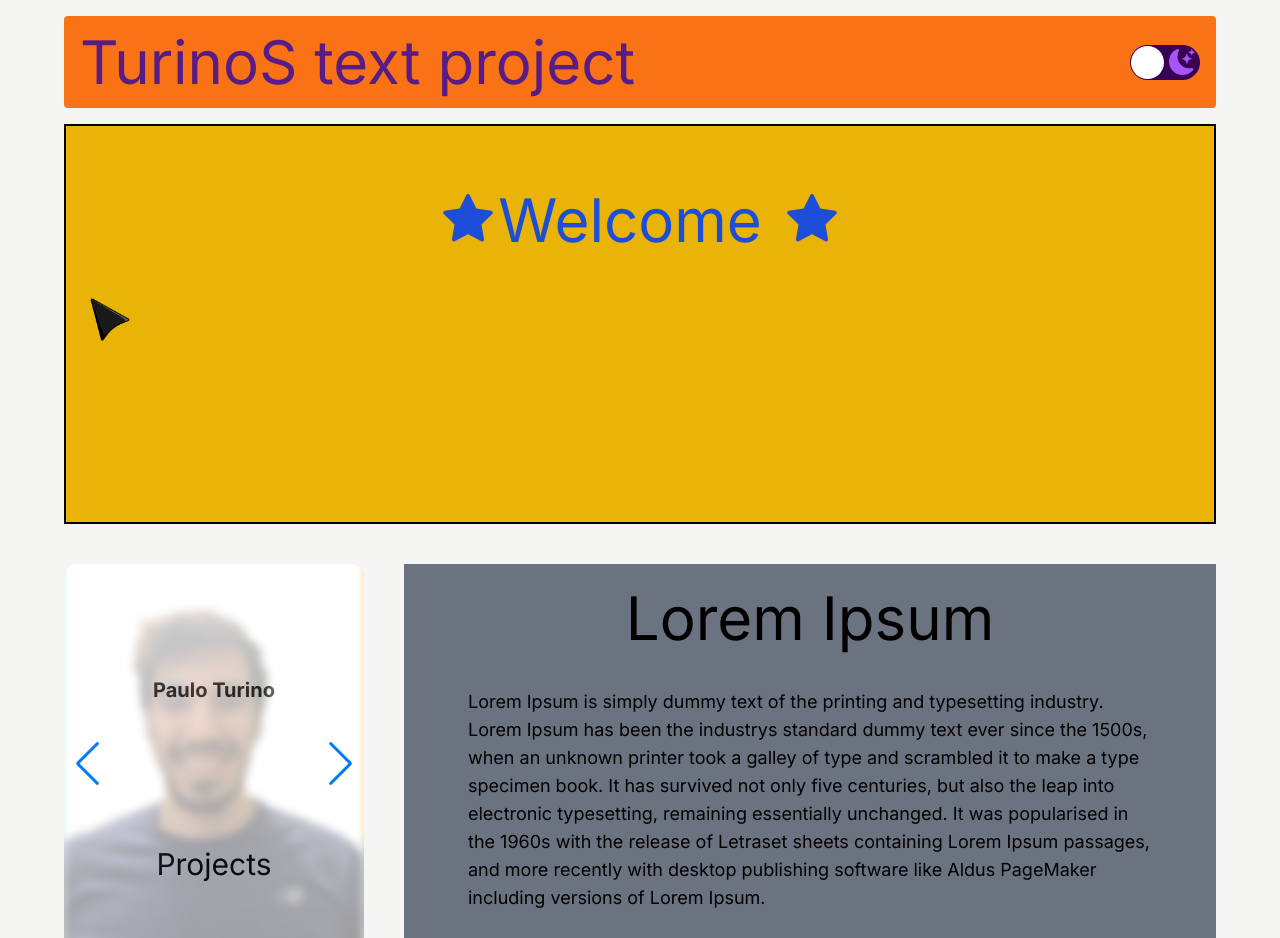
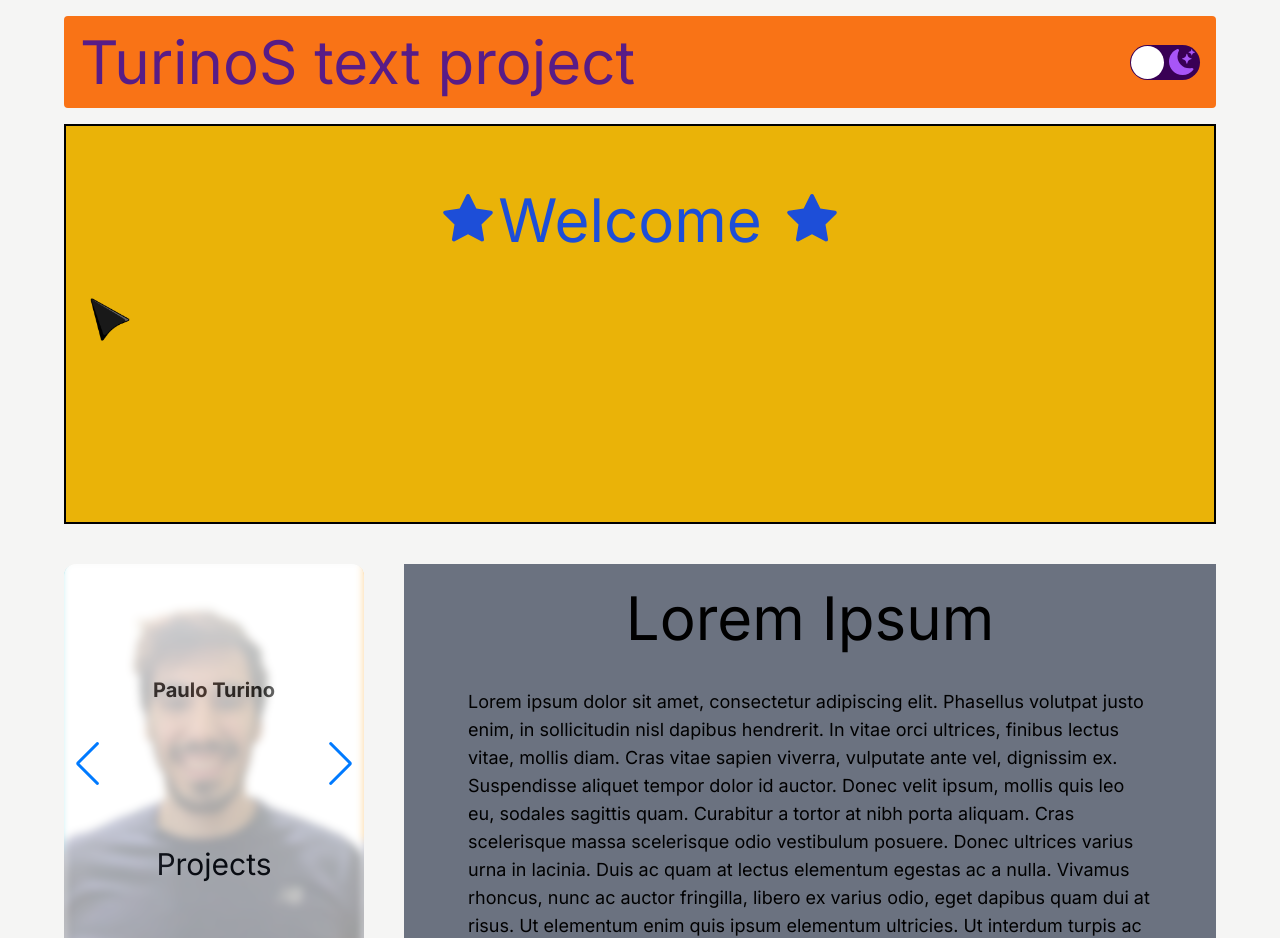
Before and after one commit to TurinoS/Motion-Page-Demo, a Next.js app: page / in a window 1280 px wide. Shown: the top 938 px of the page. Built offline with nearby package versions, Linux system fonts and the light colour scheme.

Commit message:
adicionando texto do lorem ipsum

```diff
--- a/src/app/page.tsx
+++ b/src/app/page.tsx
@@ -6,10 +6,10 @@ import img2 from "../../public/foto-perfil-2.png";
 import img3 from "../../public/foto-perfil-3.png";
 import cursor from "../../public/pointer.png";
 import { useEffect, useRef } from "react";
-import { useTheme } from 'next-themes';
+import { useTheme } from "next-themes";
 import { AiFillStar } from "react-icons/ai";
 import { BsFillMoonStarsFill, BsFillSunFill } from "react-icons/bs";
-import Switch from 'react-switch';
+import Switch from "react-switch";
 import { Typewriter, Cursor } from "react-simple-typewriter";
 import Tilt from "react-parallax-tilt";
 import "swiper/css";
@@ -26,7 +26,7 @@ import "aos/dist/aos.css";
 register();
 
 export default function Home() {
-  const {theme, setTheme} = useTheme();
+  const { theme, setTheme } = useTheme();
   const imgRef = useRef<HTMLDivElement>(null);
   const sectionRef = useRef<HTMLDivElement>(null);
   const bodyRef = useRef<HTMLDivElement>(null);
@@ -48,37 +48,43 @@ export default function Home() {
 
   const drawTrail = (x: number, y: number) => {
     if (sectionRef.current) {
-    const div = document.createElement('div');
-    div.classList.add('triangle')
+      const div = document.createElement("div");
+      div.classList.add("triangle");
       div.style.top = y + "px";
       div.style.left = x + "px";
 
       sectionRef.current?.append(div);
 
-    if(sectionRef.current?.childNodes.length > 25) {
+      if (sectionRef.current?.childNodes.length > 25) {
         eraseTrail();
       } else {
         setTimeout(() => {
           eraseTrail();
-      }, 1500)
+        }, 1500);
       }
-  }}
+    }
+  };
 
   const eraseTrail = () => {
-    sectionRef.current?.removeChild(sectionRef.current.childNodes[2])
-  }
+    sectionRef.current?.removeChild(sectionRef.current.childNodes[2]);
+  };
 
   return (
-    <main onMouseMove={(e) => {
+    <main
+      onMouseMove={(e) => {
         handleMouseMove(e);
-    }} className="flex flex-col p-16 pt-0 text-6xl">
+      }}
+      className="flex flex-col p-16 pt-0 text-6xl"
+    >
       <header className="flex justify-between items-center p-4 rounded my-4">
         <h1>TurinoS text project</h1>
         <Switch
-          onChange={() => setTheme(theme === 'dark' ? 'light' : 'dark')}
-          checked={theme === 'dark' ? true : false}
+          onChange={() => setTheme(theme === "dark" ? "light" : "dark")}
+          checked={theme === "dark" ? true : false}
           checkedIcon={<BsFillSunFill className="pt-1 ml-1 text-3xl" />}
-          uncheckedIcon={<BsFillMoonStarsFill className="pt-1 ml-1 text-3xl text-purple-500" />}
+          uncheckedIcon={
+            <BsFillMoonStarsFill className="pt-1 ml-1 text-3xl text-purple-500" />
+          }
           height={35}
           width={70}
           onColor="#550000"
@@ -171,16 +177,21 @@ export default function Home() {
             data-aos-duration="1000"
           >
             <h2 className="text-lg mt-10">
-              Lorem Ipsum is simply dummy text of the printing and typesetting
-              industry. Lorem Ipsum has been the industrys standard dummy text
-              ever since the 1500s, when an unknown printer took a galley of
-              type and scrambled it to make a type specimen book. It has
-              survived not only five centuries, but also the leap into
-              electronic typesetting, remaining essentially unchanged. It was
-              popularised in the 1960s with the release of Letraset sheets
-              containing Lorem Ipsum passages, and more recently with desktop
-              publishing software like Aldus PageMaker including versions of
-              Lorem Ipsum.
+              Lorem ipsum dolor sit amet, consectetur adipiscing elit. Phasellus
+              volutpat justo enim, in sollicitudin nisl dapibus hendrerit. In
+              vitae orci ultrices, finibus lectus vitae, mollis diam. Cras vitae
+              sapien viverra, vulputate ante vel, dignissim ex. Suspendisse
+              aliquet tempor dolor id auctor. Donec velit ipsum, mollis quis leo
+              eu, sodales sagittis quam. Curabitur a tortor at nibh porta
+              aliquam. Cras scelerisque massa scelerisque odio vestibulum
+              posuere. Donec ultrices varius urna in lacinia. Duis ac quam at
+              lectus elementum egestas ac a nulla. Vivamus rhoncus, nunc ac
+              auctor fringilla, libero ex varius odio, eget dapibus quam dui at
+              risus. Ut elementum enim quis ipsum elementum ultricies. Ut
+              interdum turpis ac dolor hendrerit, sit amet bibendum arcu mattis.
+              Etiam dui lectus, tincidunt ac enim vitae, feugiat facilisis
+              tellus. Aenean lacus ipsum, eleifend ac interdum in, viverra nec
+              neque. Morbi est mi, fermentum et sodales eu, volutpat ut arcu.
             </h2>
           </section>
         </div>
```
Lines whose indentation alone changed are shown as unchanged.
